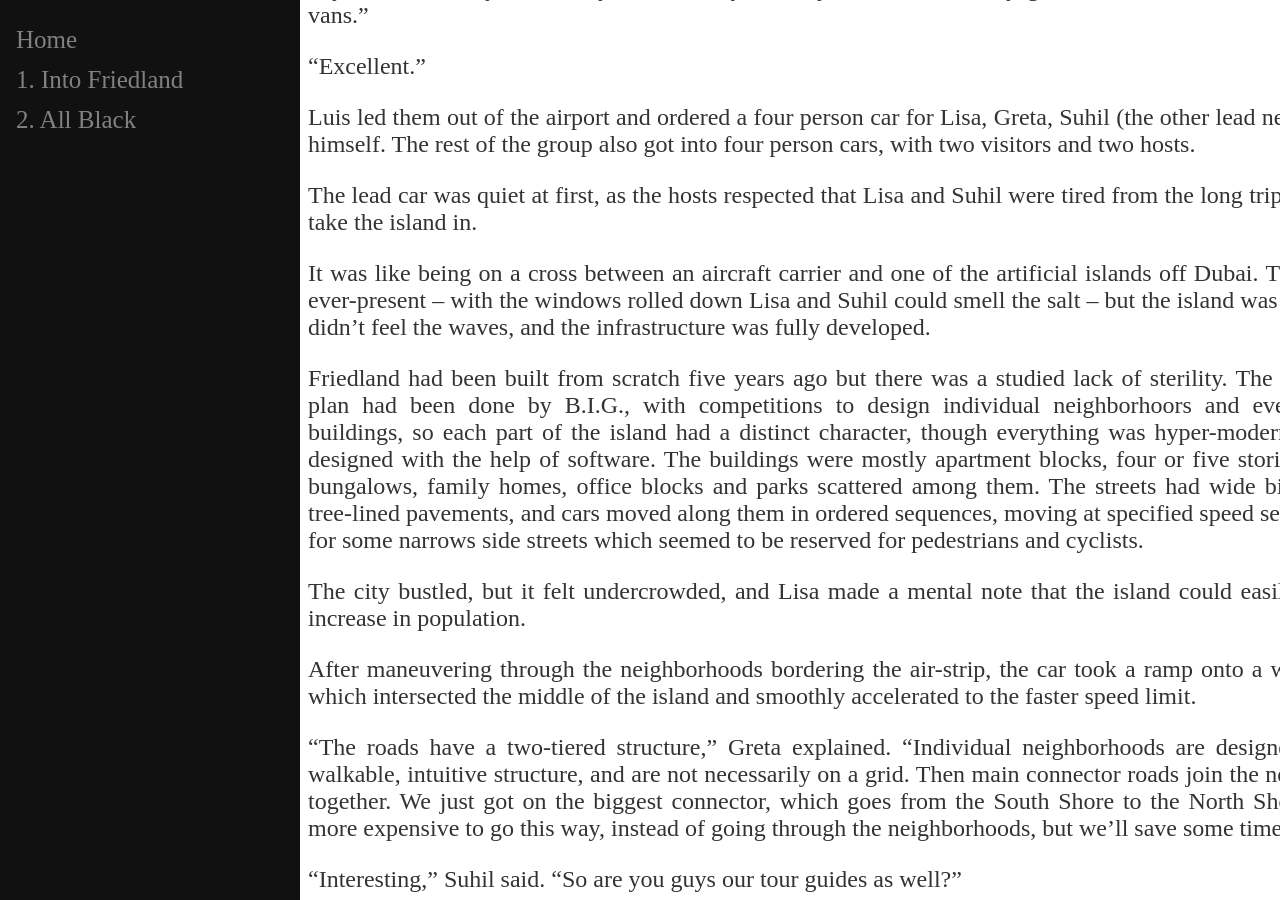
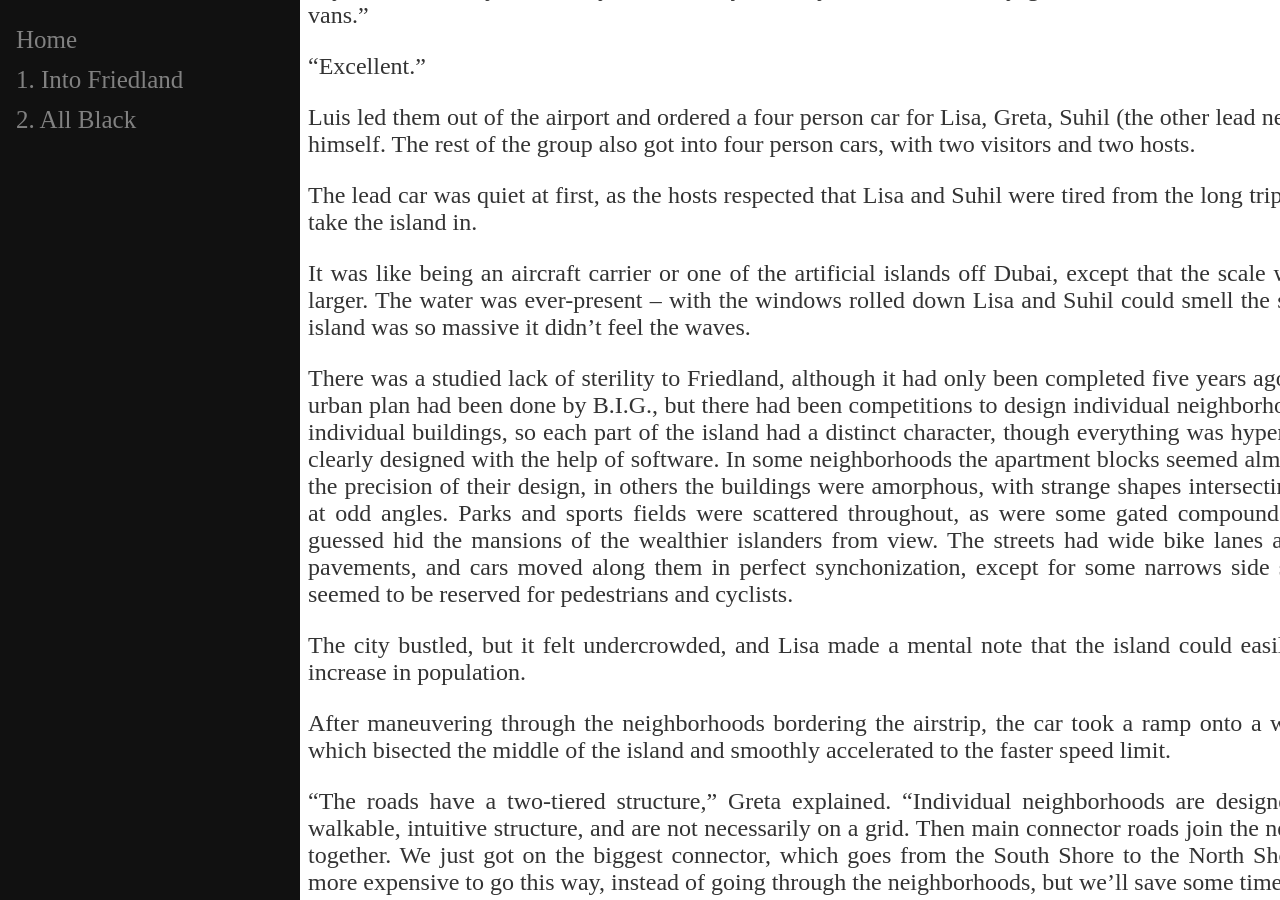
Before and after one commit to fylobc/fylobc.github.io, a Jekyll site: the page built from _parts/Part_0.md, in a window 1280 px wide and 900 px high, scrolled down 3025 px. Built offline with Jekyll 4.4.1, drawn with Linux system fonts in a browser that asks for light colours; some of the changed text lies outside the part shown.

Commit message:
Edited Part 0

```diff
--- a/_parts/Part_0.md
+++ b/_parts/Part_0.md
@@ -75,13 +75,13 @@ Luis led them out of the airport and ordered a four person car for Lisa, Greta,
 
 The lead car was quiet at first, as the hosts respected that Lisa and Suhil were tired from the long trip and let them take the island in.
 
-It was like being on a cross between an aircraft carrier and one of the artificial islands off Dubai. The water was ever-present -- with the windows rolled down Lisa and Suhil could smell the salt -- but the island was so massive it didn't feel the waves, and the infrastructure was fully developed.
+It was like being an aircraft carrier or one of the artificial islands off Dubai, except that the scale was ten times larger. The water was ever-present -- with the windows rolled down Lisa and Suhil could smell the salt -- and the island was so massive it didn't feel the waves.
 
-Friedland had been built from scratch five years ago but there was a studied lack of sterility. The master urban plan had been done by B.I.G., with competitions to design individual neighborhoors and even individual buildings, so each part of the island had a distinct character, though everything was hyper-modern and clearly designed with the help of software. The buildings were mostly apartment blocks, four or five stories high, with bungalows, family homes, office blocks and parks scattered among them. The streets had wide bike lanes and tree-lined pavements, and cars moved along them in ordered sequences, moving at specified speed settings, except for some narrows side streets which seemed to be reserved for pedestrians and cyclists.
+There was a studied lack of sterility to Friedland, although it had only been completed five years ago. The master urban plan had been done by B.I.G., but there had been competitions to design individual neighborhoors and even individual buildings, so each part of the island had a distinct character, though everything was hyper-modern and clearly designed with the help of software. In some neighborhoods the apartment blocks seemed almost austere in the precision of their design, in others the buildings were amorphous, with strange shapes intersecting each other at odd angles. Parks and sports fields were scattered throughout, as were some gated compounds which Lisa guessed hid the mansions of the wealthier islanders from view. The streets had wide bike lanes and tree-lined pavements, and cars moved along them in perfect synchonization, except for some narrows side streets which seemed to be reserved for pedestrians and cyclists.
 
 The city bustled, but it felt undercrowded, and Lisa made a mental note that the island could easily support an increase in population.
 
-After maneuvering through the neighborhoods bordering the air-strip, the car took a ramp onto a wide highway which intersected the middle of the island and smoothly accelerated to the faster speed limit.
+After maneuvering through the neighborhoods bordering the airstrip, the car took a ramp onto a wide highway which bisected the middle of the island and smoothly accelerated to the faster speed limit.
 
 "The roads have a two-tiered structure," Greta explained. "Individual neighborhoods are designed to have a walkable, intuitive structure, and are not necessarily on a grid. Then main connector roads join the neighborhoods together. We just got on the biggest connector, which goes from the South Shore to the North Shore. It's a bit more expensive to go this way, instead of going through the neighborhoods, but we'll save some time."
 
@@ -111,8 +111,8 @@ Luis and Greta both grinned sheepishly. "Yes, you could say that," Luis said. "W
 
 "Of course," Luis said.
 
-They quickly got to the North shore of the island, which was only ten kilometers long, and took an off ramp into the North Shore neighborhood. Finally, on the edge of the water, the car approached a set of four tall, glass apartment buildings, shaped like sails expanded in the wind.
+They quickly got to the other size of the island, which was only ten kilometers long, and took an off ramp into the North Shore region. The car winded through a few different neighborhoods and then finally, on the edge of the water, approached a set of four tall, glass apartment buildings, shaped like sails expanded in the wind.
 
-They had been traveling in a convoy with the seven other cars, and they all parked in unison outside the atrium of the center-left tower. The passengers got out, and Luis and Greta led the group into the building.
+Lisa's car had been leading a convoy with the seven other cars, and they all parked in unison outside the atrium of the center-left tower. The passengers got out, and Luis and Greta led the group into the building.
 
 "Your guides will now give you instructions for how to get to your apartments," Greta announced to the group. "Each apartment has two bedrooms, a kitchen and a living room. The kitchens are stocked based on the dietary preferences you gave us and we have also left guides to the amenities in the building as well as annotated maps of the neighborhood on the kitchen tables. The doors to the apartments are voice-controlled, based on the voice samples you sent us before coming here, so there is no need for keys. We will meet you here tomorrow at 8AM to bring you to the central meeting space."
```
